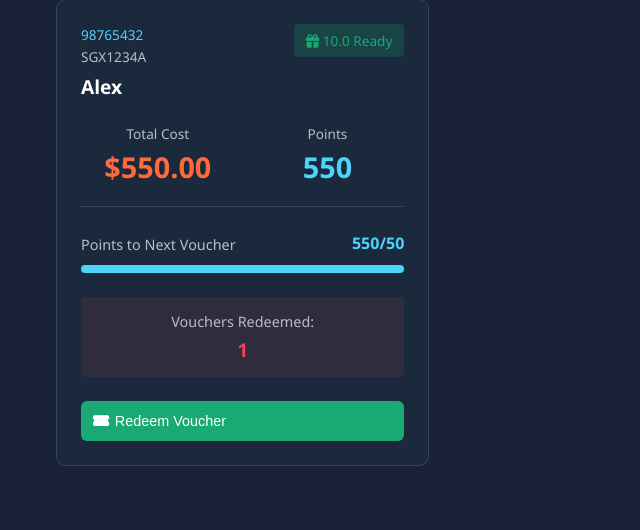
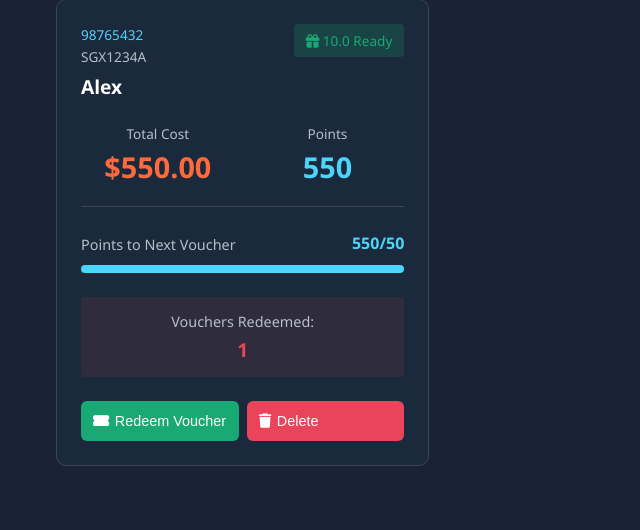
Before and after one commit to biz2007/WDP-Automating-Job-Card-Update, a Flask app: page /rewards in a window 1280 px wide. Shown: the part 864-1394 px from the top of the page, without its empty margins (0-640 px from the left). Run offline with Flask 3, Linux system fonts and the light colour scheme; the visitor is signed in with stand-in values (Sample User, id 1).

Commit message:
user rewards

```diff
--- a/app.py
+++ b/app.py
@@ -284,11 +284,13 @@ def delete(license_plate):
     return redirect(url_for("home"))
 
 @app.route("/rewards", methods=["GET", "POST"])
-@admin_required
+@login_required
 def rewards():
     customers = load_rewards()
     search_query = request.args.get("search", "").strip().lower()
-    if request.method == "POST":
+    is_admin = session.get("role") == "admin"
+
+    if request.method == "POST" and is_admin:
         action = request.form.get("action", "").strip()
 
         # Create/Update customer
@@ -362,7 +364,8 @@ def rewards():
     return render_template(
         "rewards.html",
         customers=display_customers,
-        search_query=search_query
+        search_query=search_query,
+        is_admin=is_admin
     )
 
 @app.route("/rewards/redeem/<phone_number>/<license_plate>", methods=["POST"])
@@ -374,6 +377,16 @@ def redeem_reward(phone_number, license_plate):
         if compute_reward_balance(cust) > 0:
             cust["vouchers_redeemed"] = int(cust.get("vouchers_redeemed", 0)) + 1
             save_rewards(customers)
+    return redirect(url_for("rewards"))
+
+
+@app.route("/rewards/delete/<phone_number>/<license_plate>", methods=["POST"])
+@admin_required
+def delete_reward(phone_number, license_plate):
+    """Delete a customer from rewards"""
+    customers = load_rewards()
+    customers = [c for c in customers if not (c["phone_number"] == phone_number and c["license_plate"] == license_plate)]
+    save_rewards(customers)
     return redirect(url_for("rewards"))
 
 # ==================== CATALOGUE ROUTES ====================
@@ -1235,7 +1248,7 @@ def deliveries():
 
 
 @app.route("/export-jobs", methods=["POST"])
-@admin_required
+@login_required
 def export_jobs():
     """Export job cards to Excel file, respecting search filters"""
     if not HAS_OPENPYXL:
@@ -1309,7 +1322,7 @@ def export_jobs():
 
 
 @app.route("/export-rewards", methods=["POST"])
-@admin_required
+@login_required
 def export_rewards():
     """Export customer rewards data to Excel file, respecting search filters"""
     if not HAS_OPENPYXL:
--- a/jobs_data.json
+++ b/jobs_data.json
@@ -5,7 +5,9 @@
     "remarks": "Completed",
     "assigned_to": "Bobs",
     "problem": "Brakes spoiled",
-    "parts_used": ["P012"]
+    "parts_used": [
+      "P012"
+    ]
   },
   {
     "license_plate": "SGX5678B",
@@ -14,5 +16,13 @@
     "assigned_to": "Alice",
     "problem": "",
     "parts_used": []
+  },
+  {
+    "license_plate": "SGX2468C",
+    "status": "Open",
+    "remarks": "",
+    "assigned_to": "Bill",
+    "problem": "",
+    "parts_used": []
   }
 ]
--- a/templates/base.html
+++ b/templates/base.html
@@ -333,9 +333,7 @@
                     <li><a href="{{ url_for('catalogue') }}" class="nav-link"><i class="fas fa-box"></i> Catalogue</a></li>
                     <li><a href="{{ url_for('orders') }}" class="nav-link" style="position: relative;"><i class="fas fa-shopping-cart"></i> Orders{% if global_cart_count %}<span style="position: absolute; top: -2px; right: -4px; background-color: var(--danger); color: white; font-size: 0.65rem; font-weight: bold; width: 18px; height: 18px; border-radius: 50%; display: flex; align-items: center; justify-content: center; animation: cartPulse 0.3s ease;">{{ global_cart_count }}</span>{% endif %}</a></li>
                     <li><a href="{{ url_for('deliveries') }}" class="nav-link"><i class="fas fa-truck"></i> Deliveries</a></li>
-                    {% if session.get('role') == 'admin' %}
-                        <li><a href="{{ url_for('rewards') }}" class="nav-link"><i class="fas fa-gift"></i> Rewards</a></li>
-                    {% endif %}
+                    <li><a href="{{ url_for('rewards') }}" class="nav-link"><i class="fas fa-gift"></i> Rewards</a></li>
                     <li><a href="{{ url_for('auth.profile') }}" class="nav-link"><i class="fas fa-user"></i> Profile</a></li>
                     <li class="nav-dropdown">
                         <span class="nav-link"><i class="fas fa-headset"></i> Support</span>
--- a/templates/index.html
+++ b/templates/index.html
@@ -16,7 +16,6 @@
             <i class="fas fa-search"></i> Search
         </button>
     </form>
-    {% if is_admin %}
     {% if search_query and not jobs %}
     <button type="button" disabled class="btn" style="background-color: var(--input-bg); color: var(--muted-text); padding: 0.75rem 1.5rem; cursor: not-allowed;" title="No job cards match your search">
         <i class="fas fa-download"></i> Export
@@ -28,7 +27,6 @@
             <i class="fas fa-download"></i> Export
         </button>
     </form>
-    {% endif %}
     {% endif %}
 </div>
 
--- a/templates/rewards.html
+++ b/templates/rewards.html
@@ -31,6 +31,7 @@
 </div>
 
 <!-- Create Customer Section -->
+{% if is_admin %}
 <div class="card" style="margin-bottom: 2rem;">
     <h2 style="color: var(--accent); margin-bottom: 1.5rem;"><i class="fas fa-user-plus"></i> Create Customer</h2>
     <form method="post" style="display: grid; gap: 1rem; grid-template-columns: 1fr 1fr 1fr auto;">
@@ -58,8 +59,10 @@
         <strong>Reward Rule:</strong> $50 repair cost = 50 points | 50 points = $3 voucher
     </p>
 </div>
+{% endif %}
 
 <!-- Add Repair Cost Section -->
+{% if is_admin %}
 <div class="card" style="margin-bottom: 2rem;">
     <h2 style="color: var(--accent); margin-bottom: 1.5rem;"><i class="fas fa-wrench"></i> Add Repair Cost</h2>
     <form method="post" style="display: grid; gap: 1rem; grid-template-columns: 1fr 1fr 1fr auto;">
@@ -84,6 +87,7 @@
         </button>
     </form>
 </div>
+{% endif %}
 
 <!-- Customers Cards Grid -->
 <div style="margin-bottom: 2rem;">
@@ -142,16 +146,29 @@
             </div>
 
             <!-- Action Button -->
+            {% if is_admin %}
+            <div style="display: flex; gap: 0.5rem;">
                 {% if c.reward_balance > 0 %}
-            <form method="post" action="{{ url_for('redeem_reward', phone_number=c.phone_number, license_plate=c.license_plate) }}" style="display: inline; width: 100%;">
+                <form method="post" action="{{ url_for('redeem_reward', phone_number=c.phone_number, license_plate=c.license_plate) }}" style="display: inline; flex: 1;">
                     <button type="submit" class="btn btn-primary" style="background-color: var(--success); color: white; padding: 0.75rem; width: 100%; font-weight: 500;">
                         <i class="fas fa-ticket-alt"></i> Redeem Voucher
                     </button>
                 </form>
                 {% else %}
-            <button type="button" disabled class="btn" style="background-color: var(--input-bg); color: var(--muted-text); padding: 0.75rem; width: 100%; font-weight: 500; cursor: not-allowed;">
+                <button type="button" disabled class="btn" style="background-color: var(--input-bg); color: var(--muted-text); padding: 0.75rem; width: 100%; font-weight: 500; cursor: not-allowed; flex: 1;">
                     <i class="fas fa-lock"></i> No Vouchers Available
                 </button>
+                {% endif %}
+                <form method="post" action="{{ url_for('delete_reward', phone_number=c.phone_number, license_plate=c.license_plate) }}" style="display: inline; flex: 1;" onsubmit="return confirm('Delete customer {{ c.phone_number }} ({{ c.license_plate }})?');">
+                    <button type="submit" class="btn" style="background-color: var(--danger); color: white; padding: 0.75rem; width: 100%; font-weight: 500;">
+                        <i class="fas fa-trash"></i> Delete
+                    </button>
+                </form>
+            </div>
+            {% else %}
+            <div style="padding: 1rem; text-align: center; background-color: rgba(77, 212, 250, 0.1); border-radius: 4px; color: var(--muted-text); font-size: 0.9rem;">
+                <i class="fas fa-eye"></i> View-only mode
+            </div>
             {% endif %}
         </div>
         {% endfor %}
```
Lines whose indentation alone changed are shown as unchanged.
